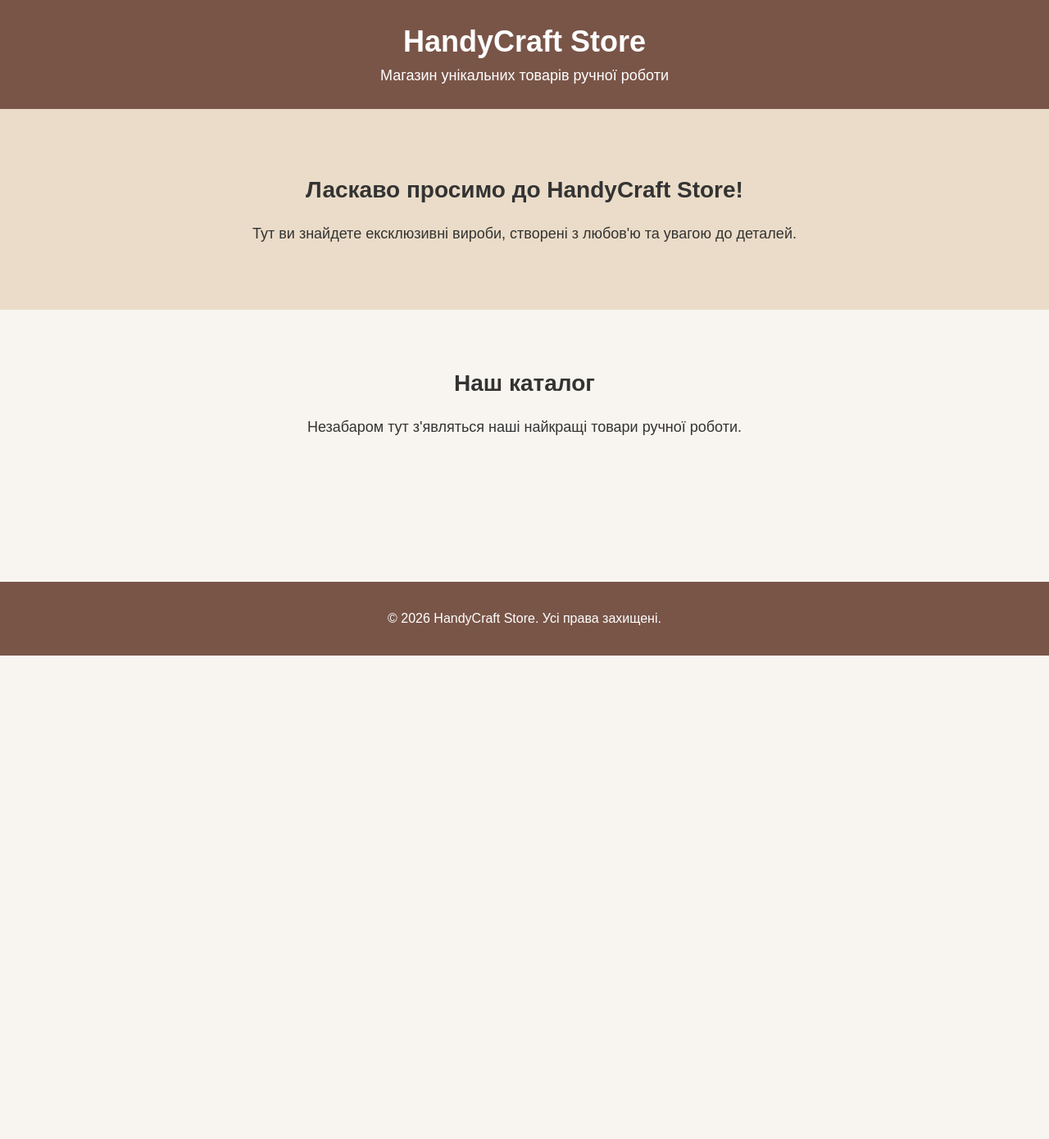
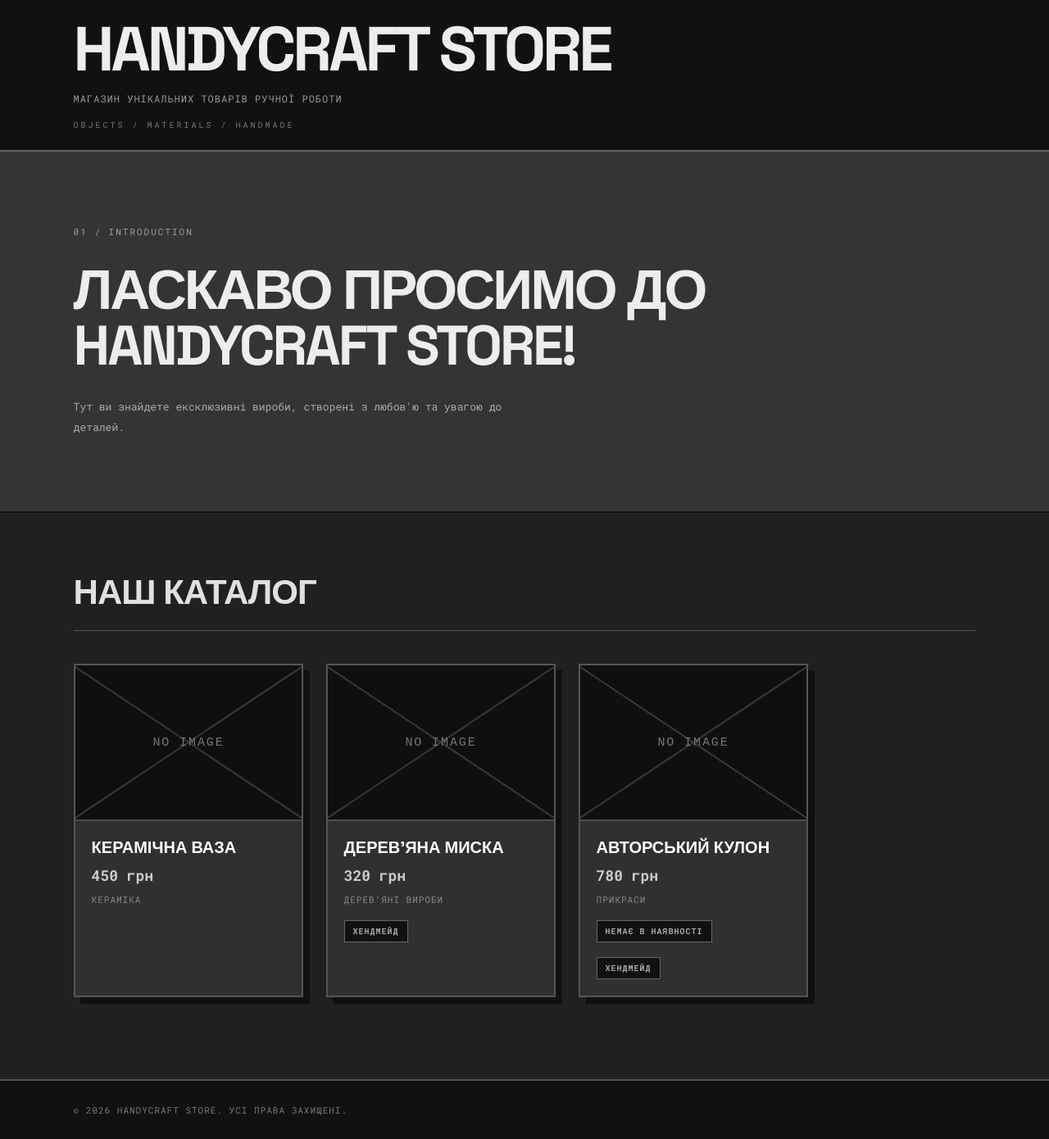
Before and after one commit to SMACTEPOK/khntu-web-programming-korniienko, a React (Vite) app in the folder handycraft-store/: page / in a window 1280 px wide. Shown: the whole page at 82% size. Before the commit the page ends 800 px from the top, so only its background shows below. Built offline with nearby package versions, Linux system fonts and the light colour scheme.

Commit message:
Lab 2: Add ProductCard, PropTypes, isHandmade badge, and brutalist design

```diff
--- a/handycraft-store/package.json
+++ b/handycraft-store/package.json
@@ -11,6 +11,7 @@
     "preview": "vite preview"
   },
   "dependencies": {
+    "prop-types": "^15.8.1",
     "react": "^19.3.1",
     "react-dom": "^19.3.1"
   },
--- a/handycraft-store/src/App.css
+++ b/handycraft-store/src/App.css
@@ -1,68 +1,163 @@
-#root {
-  width: 100%;
-  margin: 0 auto;
-}
-
-* {
-  box-sizing: border-box;
-}
-
-body {
-  margin: 0;
-  font-family: Arial, sans-serif;
-  background-color: #f8f5f0;
-  color: #333;
-}
 
 .store {
   min-height: 100vh;
   display: flex;
   flex-direction: column;
+  background-color: var(--color-background);
 }
 
+/* HEADER */
+
 .header {
-  padding: 30px 20px;
-  text-align: center;
-  background-color: #795548;
-  color: white;
+  position: relative;
+  padding: 24px 7%;
+  text-align: left;
+  background-color: #111;
+  color: var(--color-white);
+  border-bottom: 2px solid var(--color-border);
+}
+
+.header::after {
+  content: 'OBJECTS / MATERIALS / HANDMADE';
+  display: block;
+  margin-top: 18px;
+  color: #777;
+  font-family: var(--font-mono);
+  font-size: 10px;
+  letter-spacing: 3px;
 }
 
 .header h1 {
-  margin: 0 0 10px;
-  font-size: 36px;
+  margin: 0;
+  font-size: clamp(36px, 7vw, 76px);
+  font-weight: 700;
+  line-height: 0.95;
+  letter-spacing: -4px;
+  text-transform: uppercase;
 }
 
 .header p {
-  margin: 0;
-  font-size: 18px;
+  margin: 16px 0 0;
+  color: #999;
+  font-family: var(--font-mono);
+  font-size: 12px;
+  letter-spacing: 1px;
+  text-transform: uppercase;
 }
 
+/* WELCOME */
+
 .welcome {
-  padding: 60px 20px;
-  text-align: center;
-  background-color: #eadcc8;
+  position: relative;
+  padding: 90px 7%;
+  background-color: #343434;
+  border-bottom: 2px solid #111;
 }
 
-.welcome h2,
-.catalog h2 {
-  font-size: 28px;
+.welcome::before {
+  content: '01 / INTRODUCTION';
+  display: block;
+  margin-bottom: 30px;
+  color: #a0a0a0;
+  font-family: var(--font-mono);
+  font-size: 11px;
+  letter-spacing: 2px;
 }
 
-.welcome p,
-.catalog p {
-  font-size: 18px;
-  line-height: 1.6;
+.welcome h2 {
+  max-width: 850px;
+  margin: 0;
+  color: #ededed;
+  font-size: clamp(34px, 6vw, 68px);
+  font-weight: 700;
+  line-height: 1;
+  letter-spacing: -3px;
+  text-transform: uppercase;
 }
+
+.welcome p {
+  max-width: 560px;
+  margin: 28px 0 0;
+  color: #aaa;
+  font-family: var(--font-mono);
+  font-size: 13px;
+  line-height: 1.9;
+}
+
+/* CATALOG */
 
 .catalog {
   flex: 1;
-  padding: 50px 20px;
-  text-align: center;
+  padding: 70px 7% 100px;
+  background-color: #202020;
 }
 
+.catalog h2 {
+  margin: 0;
+  padding-bottom: 20px;
+  color: #e0e0e0;
+  border-bottom: 1px solid #555;
+  font-size: clamp(28px, 4vw, 42px);
+  font-weight: 700;
+  letter-spacing: -1px;
+  text-transform: uppercase;
+}
+
+.catalog > p {
+  color: #999;
+  font-family: var(--font-mono);
+  font-size: 12px;
+  line-height: 1.7;
+}
+
+/* PRODUCT GRID */
+
+.product-grid {
+  display: flex;
+  flex-wrap: wrap;
+  justify-content: flex-start;
+  align-items: stretch;
+  gap: 28px;
+  margin-top: 40px;
+}
+
+/* FOOTER */
+
 .footer {
-  padding: 20px;
-  text-align: center;
-  background-color: #795548;
-  color: white;
+  padding: 28px 7%;
+  background-color: #111;
+  color: #777;
+  border-top: 2px solid #555;
+  font-family: var(--font-mono);
+  font-size: 11px;
+  letter-spacing: 1px;
+  text-transform: uppercase;
 }
+
+.footer p {
+  margin: 0;
+}
+
+/* RESPONSIVE */
+
+@media (max-width: 600px) {
+  .header {
+    padding: 28px 6%;
+  }
+
+  .header h1 {
+    letter-spacing: -2px;
+  }
+
+  .welcome {
+    padding: 65px 6%;
+  }
+
+  .catalog {
+    padding: 50px 6%;
+  }
+
+  .product-grid {
+    justify-content: center;
+  }
+}
--- a/handycraft-store/src/App.jsx
+++ b/handycraft-store/src/App.jsx
@@ -1,6 +1,34 @@
 import './App.css'
+import ProductCard from './components/ProductCard/ProductCard'
 
 function App() {
+  const products = [
+    {
+      id: 1,
+      name: 'Керамічна ваза',
+      price: 450,
+      category: 'Кераміка',
+      image: '/src/assets/product-placeholder.svg',
+      isHandmade: false,
+    },
+    {
+      id: 2,
+      name: 'Дерев’яна миска',
+      price: 320,
+      category: 'Дерев’яні вироби',
+      isHandmade: true, // Для цієї картки з'явиться бейдж "Хендмейд"
+    },
+    {
+      id: 3,
+      name: 'Авторський кулон',
+      price: 780,
+      category: 'Прикраси',
+      image: '/src/assets/product-placeholder.svg',
+      inStock: false, // Товару немає в наявності
+      isHandmade: true, // Додасться бейдж "Хендмейд"
+    },
+  ]
+
   return (
     <main className="store">
       <header className="header">
@@ -18,7 +46,12 @@ function App() {
 
       <section className="catalog">
         <h2>Наш каталог</h2>
-        <p>Незабаром тут з'являться наші найкращі товари ручної роботи.</p>
+
+        <div className="product-grid">
+          {products.map((product) => (
+            <ProductCard key={product.id} {...product} />
+          ))}
+        </div>
       </section>
 
       <footer className="footer">
--- /dev/null
+++ b/handycraft-store/src/components/ProductCard/ProductCard.jsx
@@ -0,0 +1,53 @@
+import PropTypes from 'prop-types'
+import './product-card.css'
+
+const PLACEHOLDER_IMAGE = '/src/assets/product-placeholder.svg'
+
+/**
+ * @param {Object} props
+ * @param {string} props.name
+ * @param {number} props.price
+ * @param {string} [props.image]
+ * @param {string} props.category
+ * @param {boolean} [props.inStock=true]
+ * @param {boolean} props.isHandmade
+ */
+function ProductCard({ name, price, image, category, inStock = true, isHandmade }) {
+  const imageSrc = image || PLACEHOLDER_IMAGE
+
+  return (
+    <article className="product-card">
+      <img className="product-card__image" src={imageSrc} alt={name} />
+      <div className="product-card__content">
+        <h3 className="product-card__name">{name}</h3>
+        <p className="product-card__price">{price} грн</p>
+        <p className="product-card__category">{category}</p>
+
+        {/* Бейдж відсутності на складі */}
+        {!inStock && (
+          <span className="product-card__badge product-card__badge--out">
+            Немає в наявності
+          </span>
+        )}
+
+        {/* Новий бейдж Хендмейд (Варіант 4) */}
+        {isHandmade && (
+          <span className="product-card__badge product-card__badge--handmade">
+            Хендмейд
+          </span>
+        )}
+      </div>
+    </article>
+  )
+}
+
+ProductCard.propTypes = {
+  name: PropTypes.string.isRequired,
+  price: PropTypes.number.isRequired,
+  image: PropTypes.string,
+  category: PropTypes.string.isRequired,
+  inStock: PropTypes.bool,
+  isHandmade: PropTypes.bool.isRequired, // Обов'язковий проп згідно з варіантом
+}
+
+export default ProductCard
--- /dev/null
+++ b/handycraft-store/src/components/ProductCard/product-card.css
@@ -0,0 +1,76 @@
+.product-card {
+  display: flex;
+  flex-direction: column;
+  width: 280px;
+  margin: 0;
+  overflow: hidden;
+  background-color: #303030 !important; /* Примусово темний фон */
+  border: 2px solid #555;
+  border-radius: 0 !important; /* Гострі кути */
+  box-shadow: 8px 8px 0 #111;
+  transition: transform 0.2s ease, box-shadow 0.2s ease, border-color 0.2s ease;
+}
+
+.product-card:hover {
+  transform: translate(-4px, -4px);
+  box-shadow: 12px 12px 0 #111;
+  border-color: #aaa;
+}
+
+.product-card__image {
+  display: block;
+  width: 100%;
+  height: 190px;
+  object-fit: cover;
+  filter: grayscale(100%) contrast(1.2);
+  border-bottom: 2px solid #555;
+}
+
+.product-card__content {
+  display: flex;
+  flex-direction: column;
+  align-items: flex-start;
+  gap: 10px;
+  padding: 20px;
+}
+
+.product-card__name {
+  margin: 0;
+  color: #fff; /* Білий текст */
+  font-size: 20px;
+  font-weight: 700;
+  line-height: 1.2;
+  text-transform: uppercase;
+}
+
+.product-card__price {
+  margin: 0;
+  color: #ccc;
+  font-family: var(--font-mono);
+  font-size: 18px;
+  font-weight: 700;
+}
+
+.product-card__category {
+  margin: 0;
+  color: #888;
+  font-family: var(--font-mono);
+  font-size: 11px;
+  letter-spacing: 1px;
+  text-transform: uppercase;
+}
+
+/* Чорний брутальний бейдж замість червоного */
+.product-card__badge {
+  margin-top: 8px;
+  padding: 6px 10px;
+  background-color: #111 !important;
+  color: #aaa !important;
+  border: 1px solid #666;
+  border-radius: 0 !important;
+  font-family: var(--font-mono);
+  font-size: 10px;
+  font-weight: 700;
+  letter-spacing: 1px;
+  text-transform: uppercase;
+}
--- a/handycraft-store/src/index.css
+++ b/handycraft-store/src/index.css
@@ -1,19 +1,54 @@
+
+@import url('https://fonts.googleapis.com/css2?family=Roboto+Mono:wght@400;500;600;700&family=Space+Grotesk:wght@400;500;600;700&display=swap');
+
 :root {
-  font-family: Arial, sans-serif;
-  color: #333;
-  background-color: #f8f5f0;
+  font-family: 'Space Grotesk', Arial, sans-serif;
+  color: #d0d0d0;
+  background-color: #1b1b1b;
   font-synthesis: none;
   text-rendering: optimizeLegibility;
   -webkit-font-smoothing: antialiased;
   -moz-osx-font-smoothing: grayscale;
+
+  --color-background: #1b1b1b;
+  --color-surface: #292929;
+  --color-concrete: #383838;
+  --color-border: #626262;
+  --color-text: #d0d0d0;
+  --color-muted: #898989;
+  --color-white: #ededed;
+  --color-accent: #a5a5a5;
+  --font-mono: 'Roboto Mono', monospace;
 }
 
 * {
   box-sizing: border-box;
 }
 
+html {
+  min-width: 320px;
+  background: var(--color-background);
+}
+
 body {
   margin: 0;
   min-width: 320px;
   min-height: 100vh;
+  background-color: var(--color-background);
 }
+
+button,
+input,
+textarea {
+  font: inherit;
+}
+
+::selection {
+  color: #111;
+  background: #bdbdbd;
+}
+
+#root {
+  width: 100%;
+  min-height: 100vh;
+}
```
Also changed, not shown: handycraft-store/src/assets/product-placeholder.svg (added), 1 other file (tests, documents, lock files or other folders).
